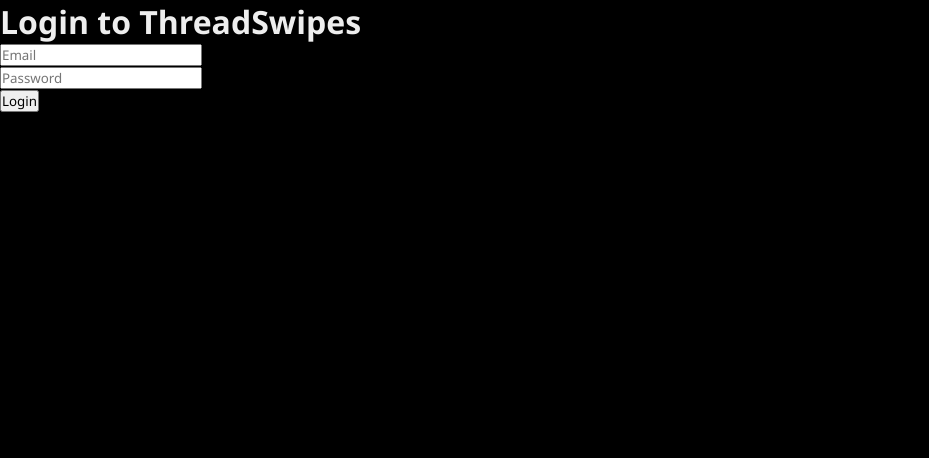
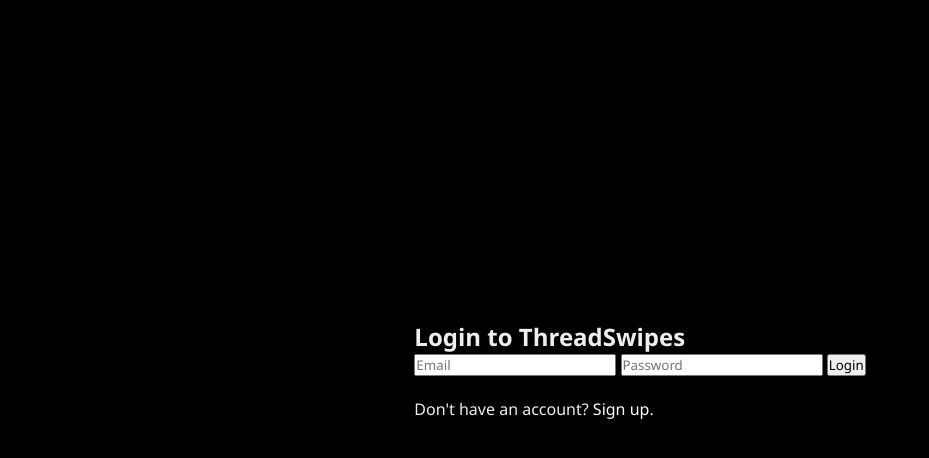
Before and after one commit to ThreadSwipes/ThreadSwipes, a plain HTML site: page login.html in a window 1280 px wide. Shown: the whole page, without its empty margins (0-929 px from the left). Drawn offline with Linux system fonts and the light colour scheme.

Commit message:
Update login.html

```diff
--- a/login.html
+++ b/login.html
@@ -11,18 +11,22 @@
   <script src="https://www.gstatic.com/firebasejs/10.12.0/firebase-auth-compat.js"></script>
 </head>
 <body>
-  <h1>Login to ThreadSwipes</h1>
+  <main>
+    <div class="auth-container">
+      <h2>Login to ThreadSwipes</h2>
 
-  <form id="login-form">
-    <input type="email" id="email" placeholder="Email" required /><br/>
-    <input type="password" id="password" placeholder="Password" required /><br/>
-    <button type="submit">Login</button>
-  </form>
+      <form id="login-form">
+        <input type="email" id="email" placeholder="Email" required />
+        <input type="password" id="password" placeholder="Password" required />
+        <button type="submit">Login</button>
+      </form>
 
-  <p id="message"></p>
+      <p id="message"></p>
+      <p>Don't have an account? <a href="index.html">Sign up</a>.</p>
+    </div>
+  </main>
 
   <script>
-    // Firebase config
     const firebaseConfig = {
       apiKey: "AIzaSyAlImC9tScXYgde9E6RboIj6YjwgK-BpM4",
       authDomain: "threadswipes.firebaseapp.com",
@@ -33,7 +37,6 @@
       measurementId: "G-J49VZR1CH7"
     };
 
-    // Initialize Firebase
     firebase.initializeApp(firebaseConfig);
     const auth = firebase.auth();
 
@@ -44,6 +47,7 @@
       e.preventDefault();
       const email = document.getElementById('email').value.trim();
       const password = document.getElementById('password').value;
+      messageEl.style.color = "#eee";
       messageEl.textContent = "Logging in...";
 
       try {
```
